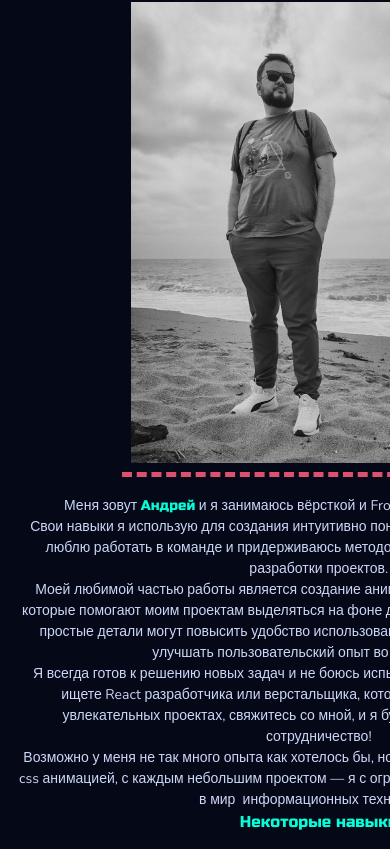
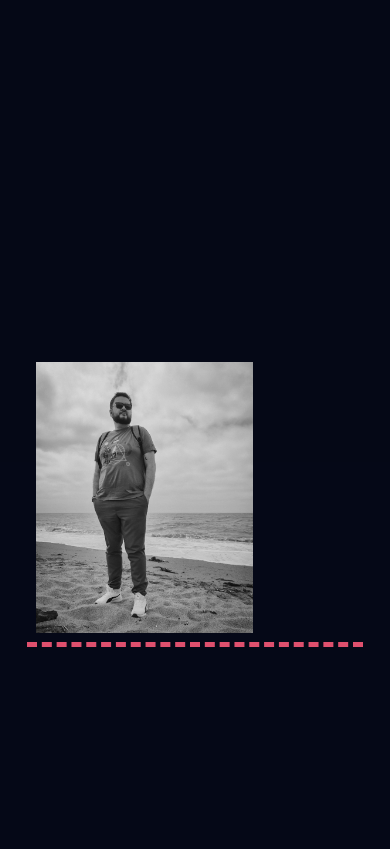
Before and after one commit to Andy-Esm/my-portfolio, a React (Vite) app: page / in a window 390 px wide. Shown: the part 1104-1953 px from the top of the page. Built offline with nearby package versions, Linux system fonts and the light colour scheme.

Commit message:
Adaptive layout for mobile devices

```diff
--- a/src/index.css
+++ b/src/index.css
@@ -21,6 +21,7 @@
 	--fs-md: 1.5rem; /*24px*/
 	--fs-main: 1.125rem; /*18px*/
 	--fs-sm: 1rem; /*16px*/
+	--fs-xs: 0.875rem; /*14px*/
 
 	/*gap*/
 	--gap-sm: 0.5rem; /*8px*/
@@ -43,11 +44,6 @@
 html {
 	font-size: 16px;
 }
-@media screen and (max-width: 768px) {
-	html {
-		font-size: 14px;
-	}
-}
 
 body {
 	min-height: 100vh;
@@ -55,12 +51,13 @@ body {
 	font-size: var(--ff-main);
 	background-color: var(--bg-clr-main);
 	color: var(--text-clr-main);
+	overflow-x: hidden;
 }
 
 .container {
 	width: 100%;
 	max-width: 90rem;
-	padding: 0 1rem;
+	padding: 0 var(--gap-md);
 	margin-inline: auto;
 }
 .title {
@@ -69,3 +66,18 @@ body {
 	font-size: var(--fs-lg);
 	text-transform: capitalize;
 }
+@media (max-width: 768px) {
+	html {
+		font-size: 14px;
+	}
+	.container {
+		max-width: 57.5rem;
+	}
+}
+
+@media (max-width: 420px) {
+	.container {
+		max-width: 25rem;
+		padding: 0 var(--gap-sm);
+	}
+}
--- a/src/layouts/AboutMe/about.module.css
+++ b/src/layouts/AboutMe/about.module.css
@@ -35,6 +35,7 @@
 	display: flex;
 	flex-wrap: wrap;
 	align-self: start;
+	width: 100%;
 	min-height: 100%;
 }
 
@@ -76,19 +77,51 @@
 	border-radius: 4px;
 }
 
-@media screen and (max-width: 826px) {
+@media (max-width: 1218px) {
+	.wrapper {
+		grid-template-columns: 1fr 1fr;
+	}
+	.imgBox {
+		border-right: none;
+		border-top: none;
+		border-top: 3px dashed var(--red-accent);
+		border-right: 3px dashed var(--red-accent);
+		grid-column: 1/1;
+		grid-template-rows: 1/2;
+	}
+	.aboutText {
+		align-self: center;
+		font-size: var(--fs-sm);
+		flex-wrap: nowrap;
+		flex-direction: column;
+	}
+	.aboutTextItem {
+		width: 100%;
+	}
+
+	.skillsItem {
+		font-size: var(--fs-xs);
+		flex-wrap: wrap;
+	}
+}
+
+@media (max-width: 826px) {
 	.wrapper {
 		grid-template-columns: 1fr;
+		grid-template-rows: 1fr 1fr;
+		grid-auto-flow: column;
 	}
 	.imgBox {
 		border-right: none;
 		border-top: none;
 		border-bottom: 5px dashed var(--red-accent);
-		border-right: 5px dashed var(--red-accent);
 	}
 	.aboutText {
 		align-self: center;
-		text-align: center;
+		font-size: var(--fs-sm);
+		flex-wrap: wrap;
+		flex-direction: column;
+		max-width: 200px;
 	}
 	.aboutTextItem {
 		width: 100%;
@@ -99,4 +132,9 @@
 	.skillsItem {
 		font-size: var(--fs-xs);
 	}
+	.img {
+		align-self: flex-start;
+		width: 70%;
+		height: 70%;
+	}
 }
--- a/src/layouts/Hero/hero.module.css
+++ b/src/layouts/Hero/hero.module.css
@@ -82,7 +82,7 @@ span {
 	border: 2px dashed var(--accent-clr);
 }
 
-@media screen and (max-width: 826px) {
+@media (max-width: 826px) {
 	.wrapper {
 		grid-template-columns: 1fr;
 	}
```
